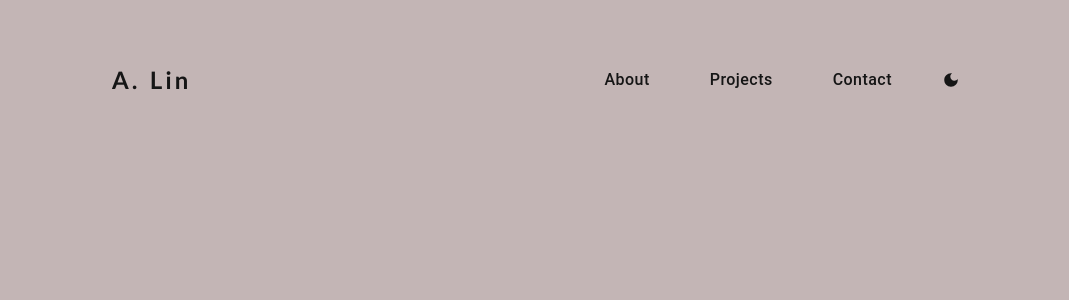
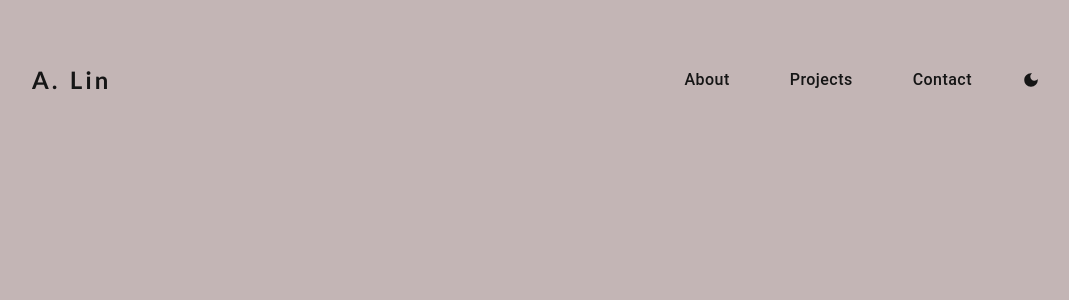
Before and after one commit to alicelinx/portfolio, a React (Vite) app: page / in a window 1280 px wide. Shown: the top 300 px of the page, without its empty margins (104-1173 px from the left). Built offline with nearby package versions, Linux system fonts and the light colour scheme.

Commit message:
implement dark mode and restyle navbar

```diff
--- a/src/App.css
+++ b/src/App.css
@@ -1,3 +1,10 @@
 #root {
   text-align: center;
 }
+
+body {
+  background-color: #c3b5b5;
+}
+body.dark-mode {
+  background-color: #353B3C;
+}
--- a/src/App.tsx
+++ b/src/App.tsx
@@ -1,9 +1,17 @@
-import { useState } from 'react';
+import { useState, useEffect } from 'react';
 import './App.css';
 import NavBar from './components/NavBar';
 
 function App() {
   const [darkMode, setDarkMode] = useState(false);
+
+  useEffect(() => {
+    if (darkMode) {
+      document.body.classList.add('dark-mode');
+    } else {
+      document.body.classList.remove('dark-mode');
+    }
+  }, [darkMode]);
 
   const toggleDarkMode = () => {
     setDarkMode(!darkMode);
--- a/src/components/NavBar.tsx
+++ b/src/components/NavBar.tsx
@@ -16,12 +16,14 @@ const NavBar: React.FC<NavBarProps> = ({ toggleDarkMode, darkMode }) => {
       sx={{
         top: 0,
         width: '100%',
-        backgroundColor: 'inherit',
+        bgcolor: 'inherit',
         boxShadow: 'none',
         padding: {
-          xs: '1.5em',
-          md: '3em 12em',
+          xs: '.5em',
+          sm: '1em 1em',
+          md: '3em 7em'
         },
+        margin: 'auto',
         color: darkMode ? '#fff' : '#151515',
       }}
     >
--- a/src/index.css
+++ b/src/index.css
@@ -1,6 +1,11 @@
+body,
+html {
+  margin: 0;
+  padding: 0;
+}
+
 :root {
   font-family: Inter, system-ui, Avenir, Helvetica, Arial, sans-serif;
-  background-color: #c3b5b5;
 }
 
 .light-mode {
```
